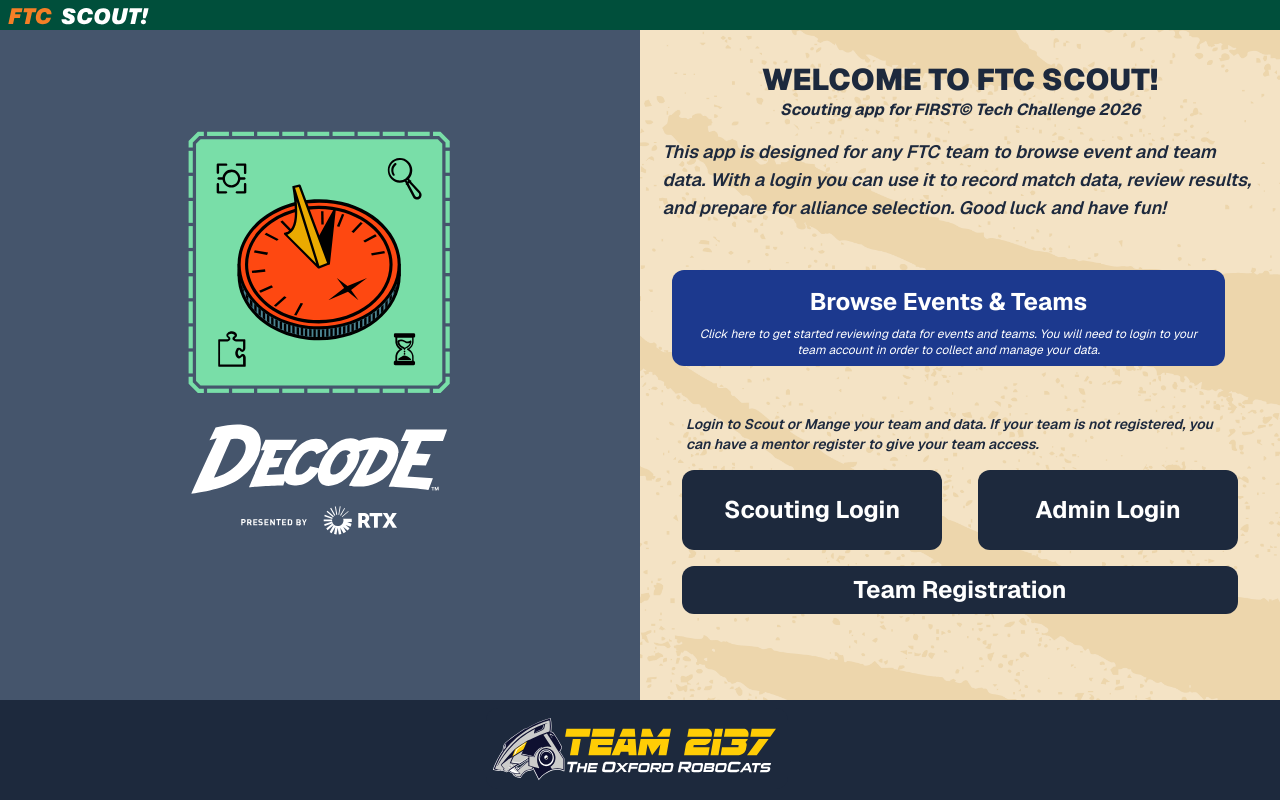
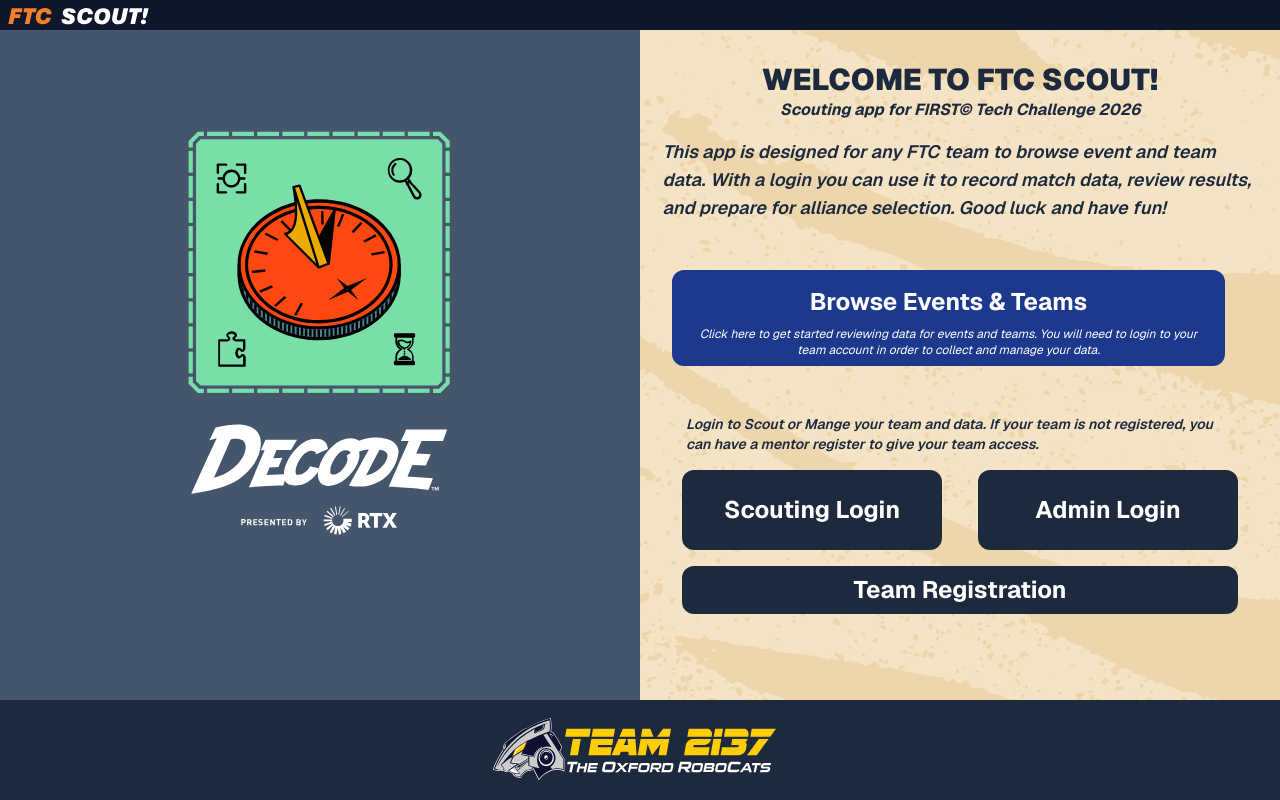
Before and after one commit to TEAM2137/FTC-SCOUT-DECODE-2026, a Next.js app: page / in a window 1280 px wide. Built offline with nearby package versions, Linux system fonts and the light colour scheme.

Commit message:
putting header color back to slate

```diff
--- a/app/page.tsx
+++ b/app/page.tsx
@@ -16,8 +16,13 @@
     ">
 
       <div className="
-      bg-emerald-900 w-full flex flex-row row-start-1 items-start justify-items-center p-1">
+      bg-slate-900
+      w-full
+      flex flex-row
+      row-start-1 items-start justify-items-center p-1">
+
           <Image src="/ui/FTC-SCOUT-white.svg" alt="FTC | SCOUTING APP" width={150} height={25} />
+
       </div>
 
 
```
